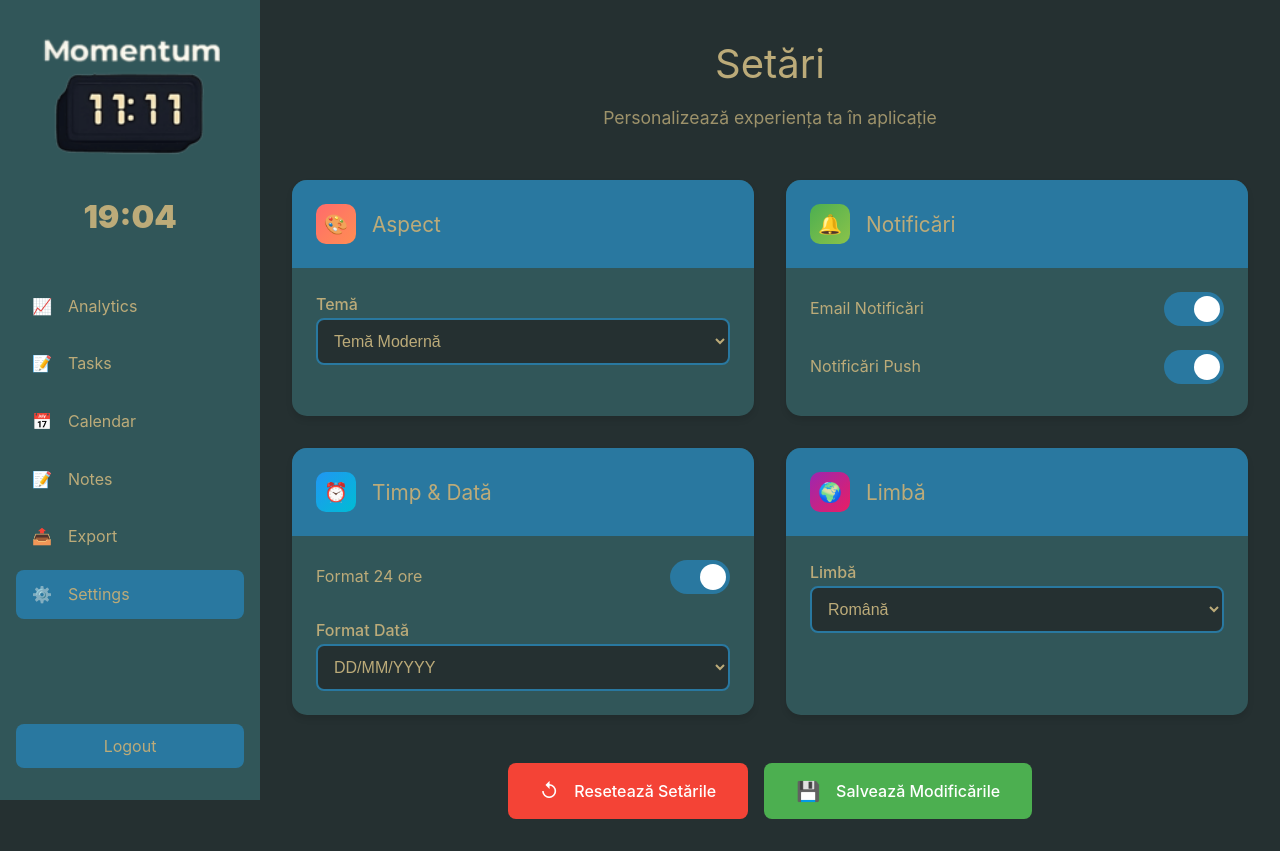
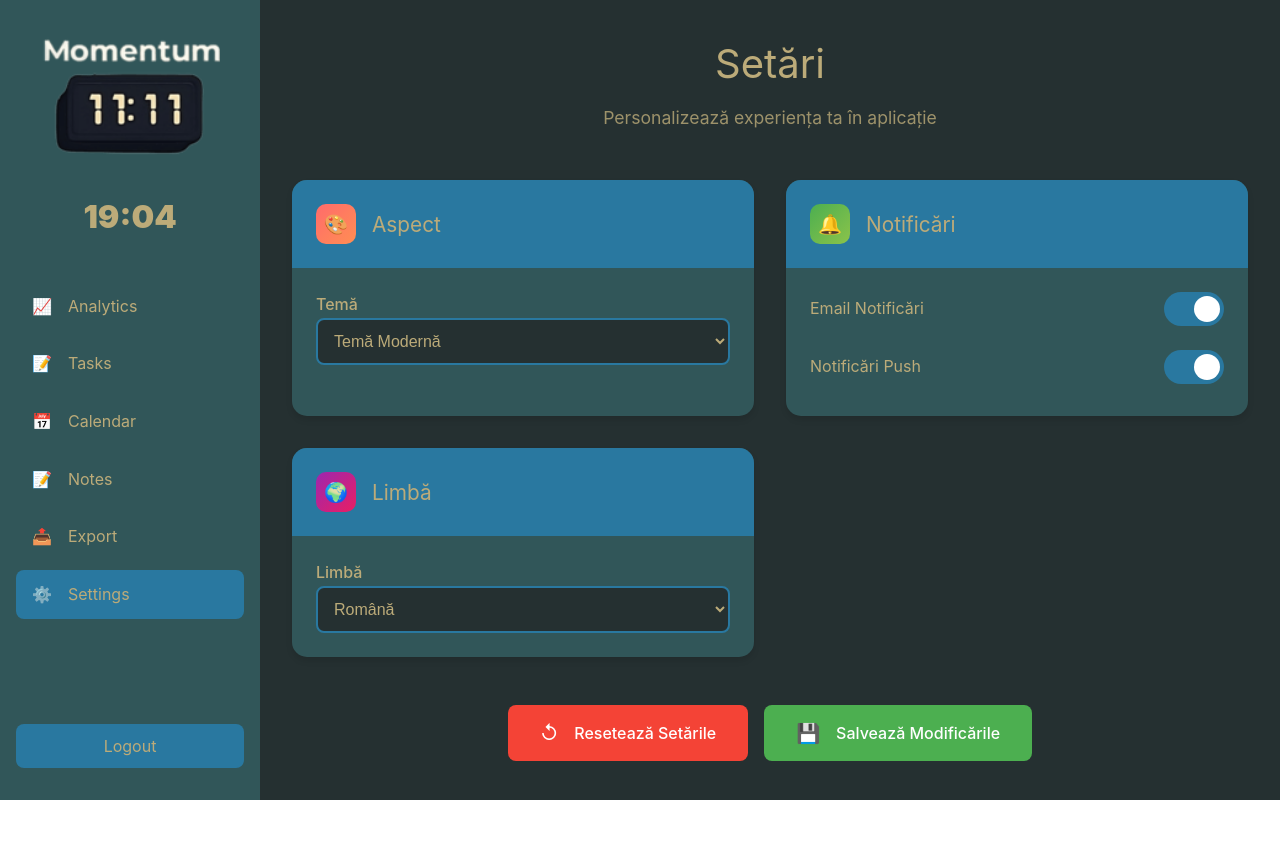
Before and after one commit to IMunteanuAlexandru/Momentum, a Vue app in the folder frontend/: page /dashboard/settings in a window 1280 px wide. After the commit the page ends 800 px from the top, so only its background shows below. Built offline with nearby package versions, Linux system fonts and the light colour scheme; no server answers; sample sign-in values are in the browser's storage.

Commit message:
update
Delete Data and Time from Settings

```diff
--- a/frontend/src/views/Settings.vue
+++ b/frontend/src/views/Settings.vue
@@ -59,35 +59,6 @@
                 <span class="slider round"></span>
               </div>
             </label>
-          </div>
-        </div>
-      </div>
-
-      <!-- Time & Date Section -->
-      <div class="settings-card">
-        <div class="card-header">
-          <div class="icon-wrapper time">
-            ⏰
-          </div>
-          <h2>Timp & Dată</h2>
-        </div>
-        <div class="card-content">
-          <div class="setting-group">
-            <label class="switch-label">
-              <span>Format 24 ore</span>
-              <div class="switch">
-                <input type="checkbox" v-model="timeFormat24h">
-                <span class="slider round"></span>
-              </div>
-            </label>
-          </div>
-          <div class="setting-group">
-            <label for="date-format">Format Dată</label>
-            <select id="date-format" v-model="dateFormat" class="select-input">
-              <option value="DD/MM/YYYY">DD/MM/YYYY</option>
-              <option value="MM/DD/YYYY">MM/DD/YYYY</option>
-              <option value="YYYY-MM-DD">YYYY-MM-DD</option>
-            </select>
           </div>
         </div>
       </div>
@@ -181,8 +152,6 @@
 
       emailNotifications.value = localStorage.getItem('emailNotifications') !== 'false'
       pushNotifications.value = localStorage.getItem('pushNotifications') !== 'false'
-      timeFormat24h.value = localStorage.getItem('timeFormat24h') !== 'false'
-      dateFormat.value = localStorage.getItem('dateFormat') || 'DD/MM/YYYY'
       language.value = localStorage.getItem('language') || 'ro'
     })
 
@@ -190,8 +159,6 @@
       currentTheme,
       emailNotifications,
       pushNotifications,
-      timeFormat24h,
-      dateFormat,
       language,
       handleThemeChange,
       saveSettings,
@@ -265,7 +232,6 @@
 
 .appearance { background: linear-gradient(135deg, #FF6B6B, #FF8E53); }
 .notifications { background: linear-gradient(135deg, #4CAF50, #8BC34A); }
-.time { background: linear-gradient(135deg, #2196F3, #00BCD4); }
 .language { background: linear-gradient(135deg, #9C27B0, #E91E63); }
 
 .card-header h2 {
```
